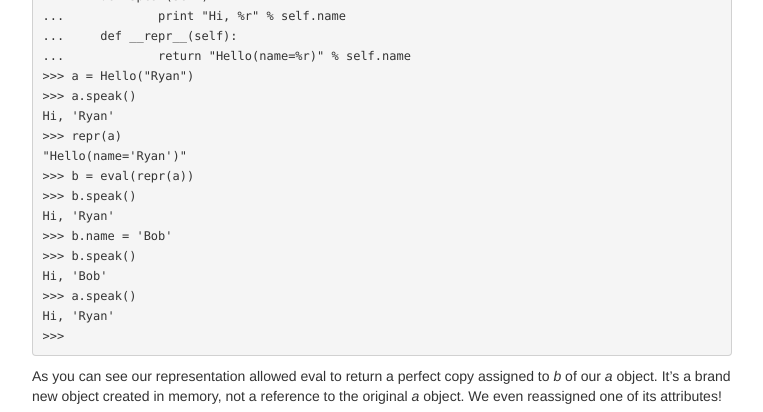
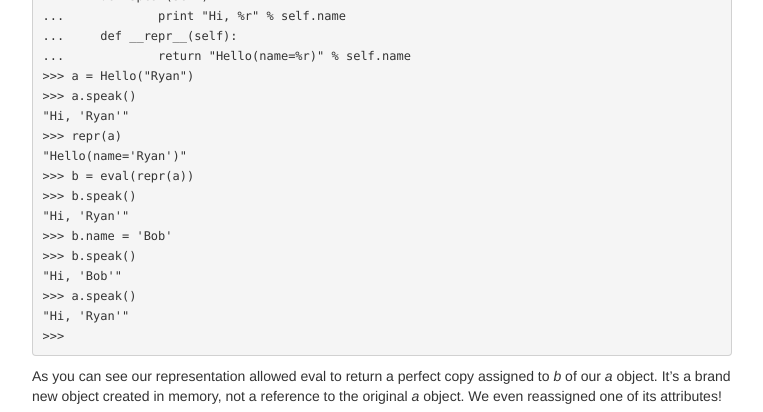
Before and after one commit to pynashorg/pynashorg.github.com, a Jekyll site: the page built from _posts/2013-02-07-repr-and-dir-for-success.md, in a window 1280 px wide and 900 px high, scrolled down 504 px. Shown: the part 311-723 px from the top of the window, without its empty margins (258-1021 px from the left). Built offline with Jekyll 4.4.1, drawn with Linux system fonts in a browser that asks for light colours; nearby versions of some CDN libraries; library files that are not in the unit come from our copies; comment, search, counter and statistics services are not loaded; some of the changed text lies outside the part shown.

Commit message:
all strings have commas around them for consistency

```diff
--- a/_posts/2013-02-07-repr-and-dir-for-success.md
+++ b/_posts/2013-02-07-repr-and-dir-for-success.md
@@ -33,17 +33,17 @@ Here's an example:
 	... 		return "Hello(name=%r)" % self.name
 	>>> a = Hello("Ryan")
 	>>> a.speak()
-	Hi, 'Ryan'
+	"Hi, 'Ryan'"
 	>>> repr(a)
 	"Hello(name='Ryan')"
 	>>> b = eval(repr(a))
 	>>> b.speak()
-	Hi, 'Ryan'
+	"Hi, 'Ryan'"
 	>>> b.name = 'Bob'
 	>>> b.speak()
-	Hi, 'Bob'
+	"Hi, 'Bob'"
 	>>> a.speak()
-	Hi, 'Ryan'
+	"Hi, 'Ryan'"
 	>>>
 
 As you can see our representation allowed eval to return a perfect copy assigned to _b_ of our _a_ object. It's a brand new object created in memory, not a reference to the original _a_ object. We even reassigned one of its attributes!
```
